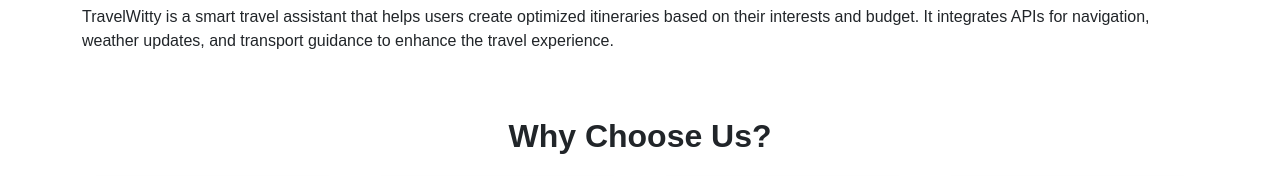
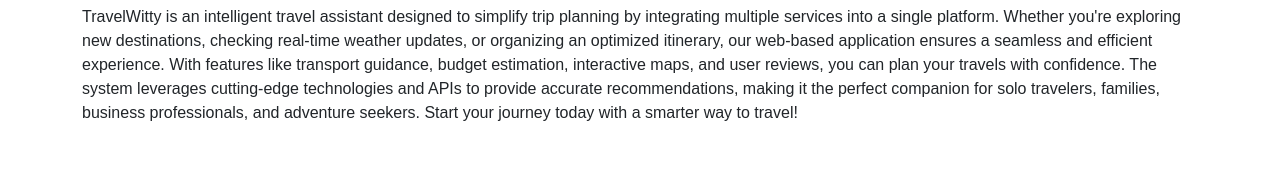
Before and after one commit to tanujasinha/Personalized-Journey-Planner, a website: page pages/index.html in a window 1280 px wide. Shown: the part 587-763 px from the top of the page. Drawn offline with nearby package versions, Linux system fonts and the light colour scheme.

Commit message:
Added content in about section

```diff
--- a/pages/index.html
+++ b/pages/index.html
@@ -88,7 +88,7 @@
     <!-- About section -->
      <section id="about" class="container">
         <h2 class="text-center" >About Our App</h2>
-        <p>TravelWitty is a smart travel assistant that helps users create optimized itineraries based on their interests and budget. It integrates APIs for navigation, weather updates, and transport guidance to enhance the travel experience.</p>
+        <p>TravelWitty is an intelligent travel assistant designed to simplify trip planning by integrating multiple services into a single platform. Whether you're exploring new destinations, checking real-time weather updates, or organizing an optimized itinerary, our web-based application ensures a seamless and efficient experience. With features like transport guidance, budget estimation, interactive maps, and user reviews, you can plan your travels with confidence. The system leverages cutting-edge technologies and APIs to provide accurate recommendations, making it the perfect companion for solo travelers, families, business professionals, and adventure seekers. Start your journey today with a smarter way to travel!</p>
      </section>
 
     <!-- Features Section -->
```
